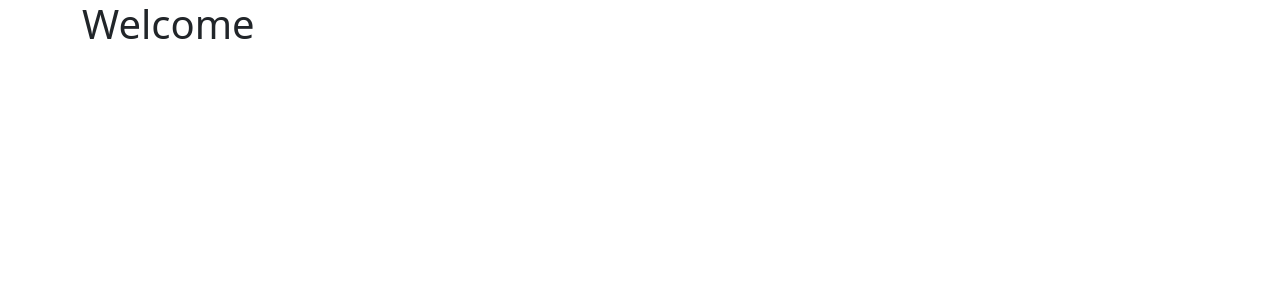
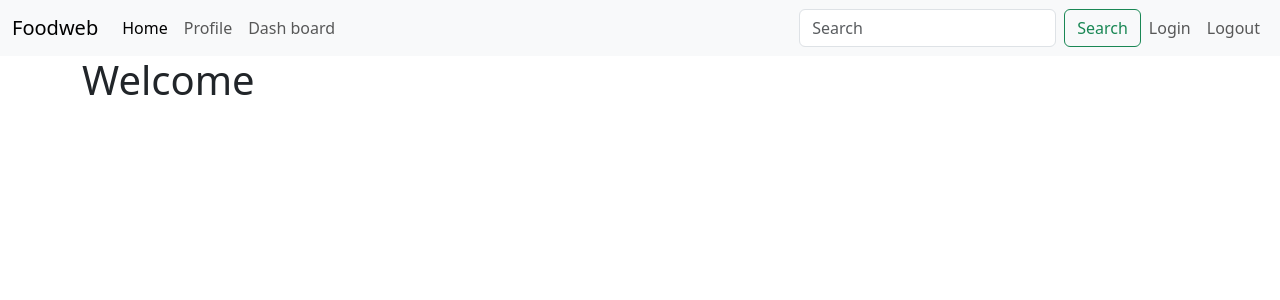
Before and after one commit to nalu-egwali/foodweb, a Django app: page / in a window 1280 px wide. Shown: the top 300 px of the page. Run offline with Django 5.2, Linux system fonts and the light colour scheme.

Commit message:
Add Nav bar

```diff
--- a/foods/templates/base.html
+++ b/foods/templates/base.html
@@ -8,6 +8,7 @@
     <link href="https://cdn.jsdelivr.net/npm/bootstrap@5.3.3/dist/css/bootstrap.min.css" rel="stylesheet" integrity="sha384-QWTKZyjpPEjISv5WaRU9OFeRpok6YctnYmDr5pNlyT2bRjXh0JMhjY6hW+ALEwIH" crossorigin="anonymous">
   </head>
   <body>
+    {% include 'navbar.html' %}
 
     {% block content %}
 
--- /dev/null
+++ b/foods/templates/navbar.html
@@ -0,0 +1,34 @@
+
+<nav class="navbar navbar-expand-lg bg-body-tertiary">
+    <div class="container-fluid">
+      <a class="navbar-brand" href="#">Foodweb</a>
+      <button class="navbar-toggler" type="button" data-bs-toggle="collapse" data-bs-target="#navbarSupportedContent" aria-controls="navbarSupportedContent" aria-expanded="false" aria-label="Toggle navigation">
+        <span class="navbar-toggler-icon"></span>
+      </button>
+      <div class="collapse navbar-collapse" id="navbarSupportedContent">
+        <ul class="navbar-nav me-auto mb-2 mb-lg-0">
+          <li class="nav-item">
+            <a class="nav-link active" aria-current="page" href="#">Home</a>
+          </li>
+          <li class="nav-item">
+            <a class="nav-link" href="#">Profile</a>
+          </li>
+          <li class="nav-item">
+            <a class="nav-link" href="#">Dash board</a>
+          </li>
+        </ul>
+        <form class="d-flex" role="search">
+          <input class="form-control me-2" type="search" placeholder="Search" aria-label="Search">
+          <button class="btn btn-outline-success" type="submit">Search</button>
+        </form>
+      </div>
+      <ul class="navbar-nav me-auto mb-2 mb-lg-0 ">
+        <li class="nav-item">
+            <a class="nav-link" href="#">Login</a>
+        </li>
+        <li class="nav-item">
+            <a class="nav-link" href="#">Logout</a>
+        </li>
+    </ul>
+    </div>
+  </nav>
```
